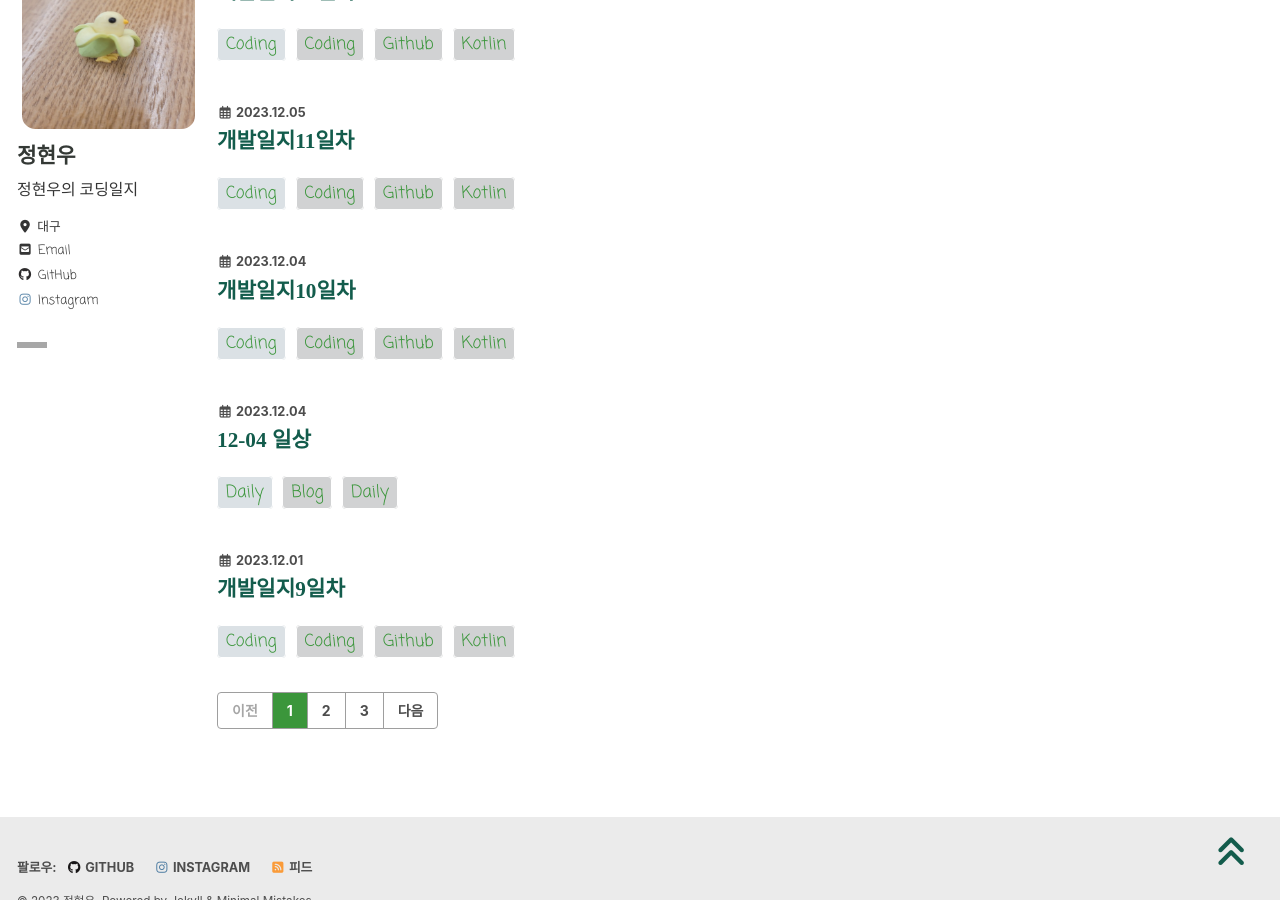
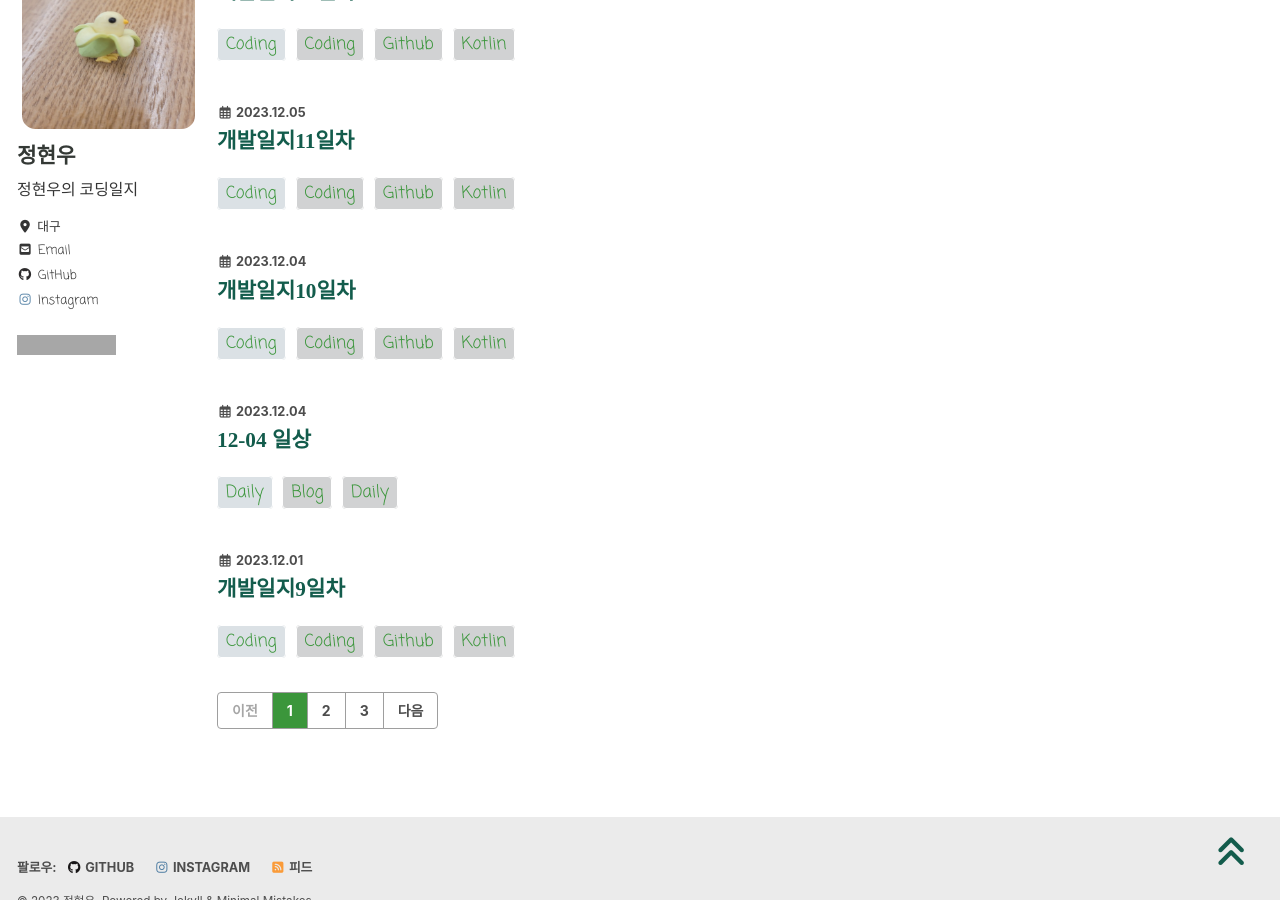
Before and after one commit to hyunparrot/hyunparrot.github.io, a Jekyll site: the page built from index.html, in a window 1280 px wide and 900 px high, scrolled down 227 px. Built offline with Jekyll 4.4.1, drawn with Linux system fonts in a browser that asks for light colours; cached includes are drawn as plain includes; nearby versions of some CDN libraries; some web fonts are replaced; the list of posts is cut into pages by our own code; grey boxes are pictures that could not be loaded.

Commit message:
Update sidebar.html

```diff
--- a/_includes/sidebar.html
+++ b/_includes/sidebar.html
@@ -20,8 +20,8 @@
     <style>
       .hits {
         width auto; height: auto;
-        max-width: 30px;
-        max-height: 16px;
+        max-width: 99px;
+        max-height: 20px;
       }
     </style>
       <img class="hits" src="https://hits.seeyoufarm.com/api/count/incr/badge.svg?url=https%3A%2F%2Fhyunparrot.github.io&count_bg=%233BF5BD&title_bg=%232BDD45&icon=&icon_color=%23192427&title=%F0%9F%98%9D%EB%B0%A9%EB%AC%B8%EC%9E%90+%EC%88%98&edge_flat=false"/>
```
